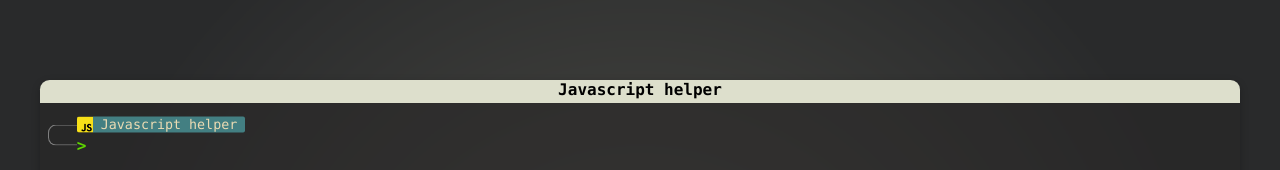
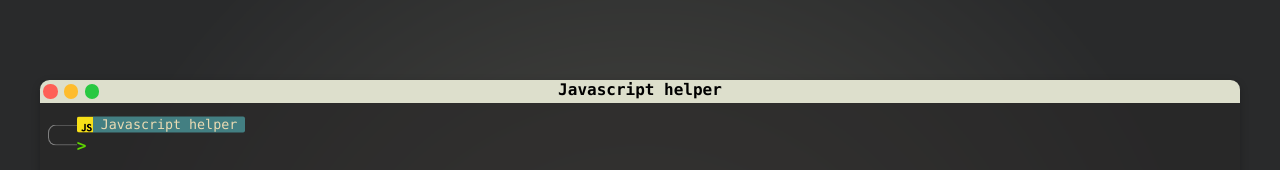
Before and after one commit to DukeManh/javascript-master, a Next.js app: page / in a window 1280 px wide. Shown: the top 170 px of the page. Built offline with nearby package versions, Linux system fonts and the light colour scheme.

Commit message:
Add menu buttons

```diff
--- a/components/Menubar.tsx
+++ b/components/Menubar.tsx
@@ -8,6 +8,11 @@ export interface MenubarProps {
 const Menubar = ({ title }: MenubarProps) => {
   return (
     <div className={styles.menubar}>
+      <div className={styles.buttons}>
+        <span className={styles.close}></span>
+        <span className={styles.minimize}></span>
+        <span className={styles.fullscreen}></span>
+      </div>
       <h1 className={styles.title}>{title}</h1>
     </div>
   );
--- a/styles/Window.module.css
+++ b/styles/Window.module.css
@@ -27,6 +27,7 @@
   border-top-right-radius: inherit;
   padding: 0 0.5rem;
   text-align: center;
+  position: relative;
 }
 
 .title {
@@ -34,3 +35,35 @@
   width: 100%;
   text-align: center;
 }
+
+.buttons {
+  position: absolute;
+  top: 0;
+  left: 0;
+  display: inline-flex;
+  justify-content: center;
+  align-items: center;
+  height: 100%;
+  width: min-content;
+  padding: 0.2rem;
+  gap: 0 0.4rem;
+}
+
+.buttons > span {
+  width: 0.9rem;
+  height: 0.9rem;
+  border-radius: 50%;
+  cursor: pointer;
+}
+
+.close {
+  background-color: #fe6057;
+}
+
+.minimize {
+  background-color: #febc2d;
+}
+
+.fullscreen {
+  background-color: #28c841;
+}
```
